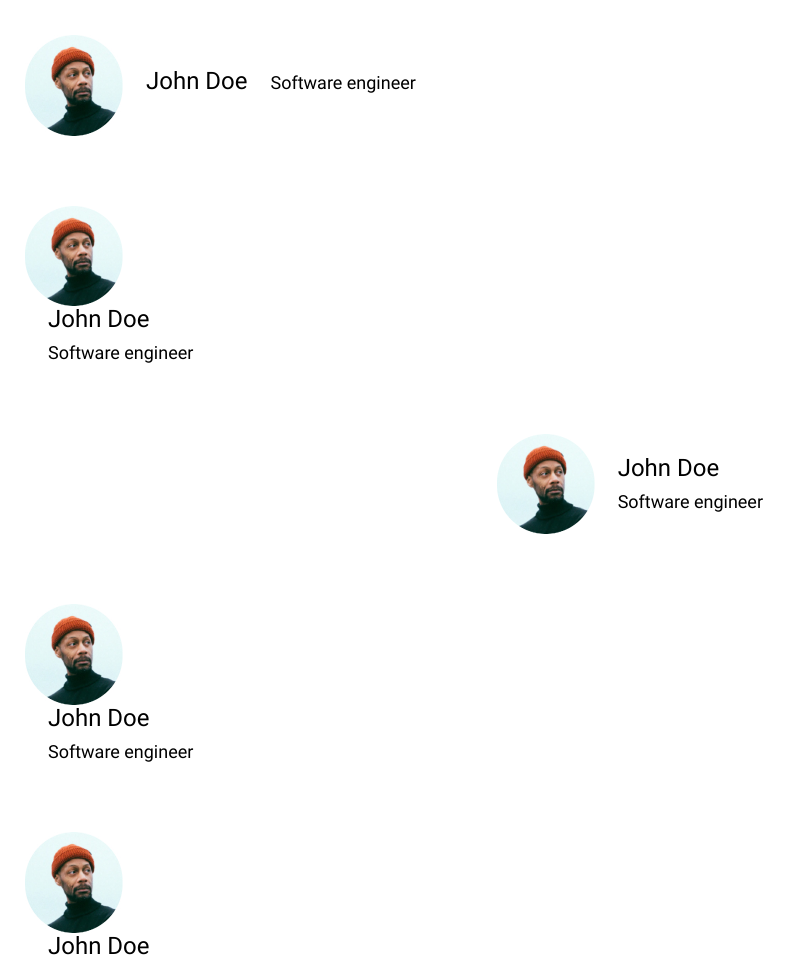
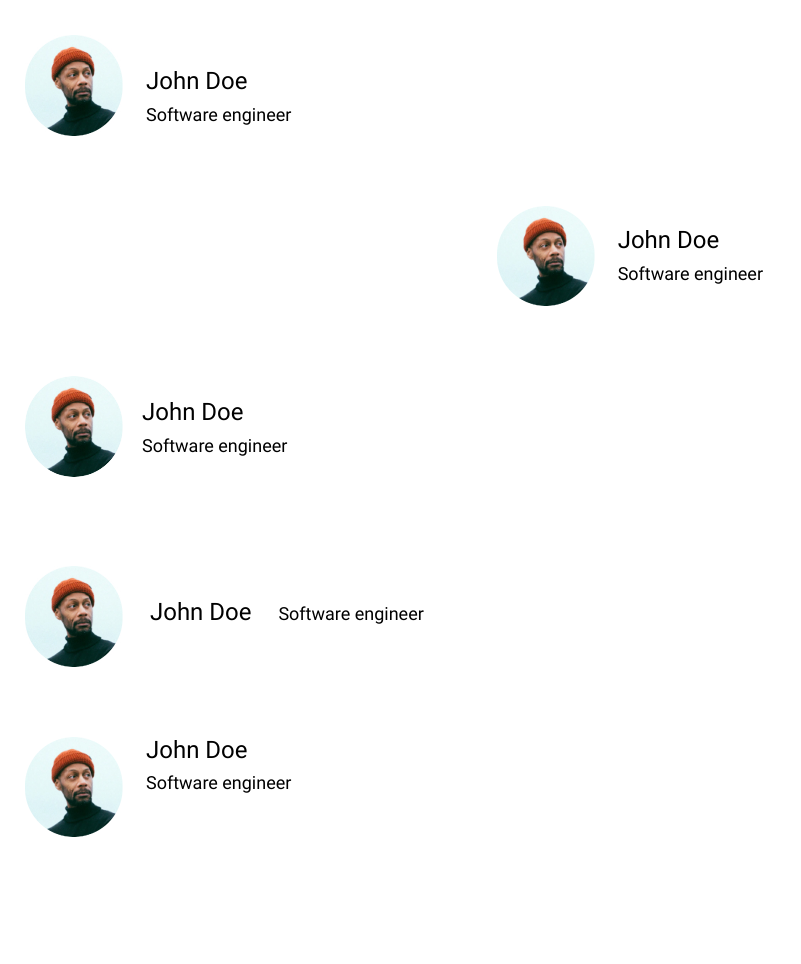
Before and after one commit to Margo250403/HW-10_free-work, a plain HTML site: page index.html in a window 1280 px wide. Shown: the top 964 px of the page, without its empty margins (0-801 px from the left). After the commit the page ends 837 px from the top, so only its background shows below. Drawn offline with Linux system fonts and the light colour scheme; files whose address does not match are found by name.

Commit message:
add changes

```diff
--- a/css/styles.css
+++ b/css/styles.css
@@ -31,3 +31,27 @@ h3{
     justify-content: right;
     align-items: center;
 }
+.grid > div{
+    display: grid;
+    grid-template: "photo name" 60px
+                    "photo position" 60px / 65px 1fr;
+    column-gap: 29px;
+}
+.grid img{
+    border-radius: 50%;
+    grid-area: photo;
+}
+.grid h2{
+    grid-area: name;
+    align-self: end;
+}
+.grid h3{
+    grid-area: position;
+}
+.inline-block > div li{
+   display: inline-block;
+}
+.float > div img{
+    float: left;
+    margin-right: 23px;
+}
--- a/index.html
+++ b/index.html
@@ -16,27 +16,13 @@
             <div class="container">
                 <table>
                     <tr>
-                        <td>
-                            <img src="img/man.jpg" alt="man">
-                        </td>
+                        <td><img src="img/man.jpg" alt="man"></td>
                         <td>
                             <h2>John Doe</h2>
+                            <h3> Software engineer </h3>
                         </td>
-                            <td> <h3> Software engineer </h3></td>
                     </tr>
                 </table>
-            </div>
-        </section>
-
-        <section class="float">
-            <div class="container">
-                <img src="img/man.jpg" alt="man">
-                <h2>
-                    John Doe
-                </h2>
-                <h3>
-                    Software engineer
-                </h3>
             </div>
         </section>
 
@@ -68,6 +54,26 @@
 
         <section class="inline-block">
             <div class="container">
+                <ul>
+                    <li>
+                        <img src="img/man.jpg" alt="man">
+                    </li>
+                    <li>
+                        <h2>
+                            John Doe
+                        </h2>
+                    </li>
+                    <li class="last-child">
+                        <h3>
+                            Software engineer
+                        </h3>
+                    </li>
+                </ul>
+            </div>
+        </section>
+
+        <section class="float">
+            <div class="container">
                 <img src="img/man.jpg" alt="man">
                 <h2>
                     John Doe
@@ -77,6 +83,7 @@
                 </h3>
             </div>
         </section>
+
     </main>
 </body>
 
```
